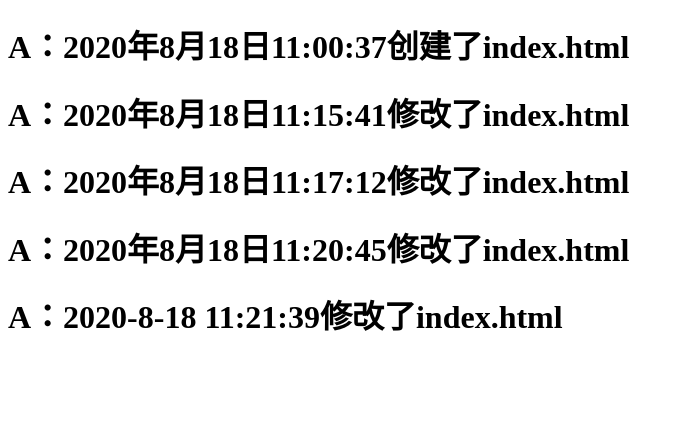
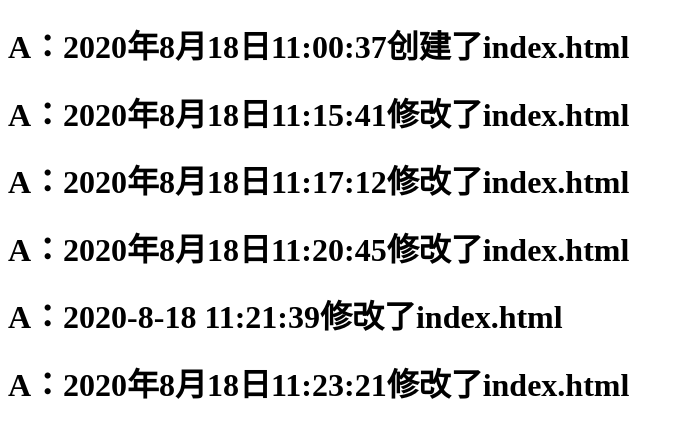
Before and after one commit to SR1918ONOE/code_demo, a plain HTML site: page index.html in a window 1280 px wide. Shown: the whole page, without its empty margins (0-684 px from the left). Drawn offline with Linux system fonts and the light colour scheme.

Commit message:
第六次提交

```diff
--- a/index.html
+++ b/index.html
@@ -11,5 +11,6 @@
     <h1>A：2020年8月18日11:17:12修改了index.html</h1>
     <h1>A：2020年8月18日11:20:45修改了index.html</h1>
     <h1>A：2020-8-18 11:21:39修改了index.html</h1>
+    <h1>A：2020年8月18日11:23:21修改了index.html</h1>
 </body>
 </html>
```
